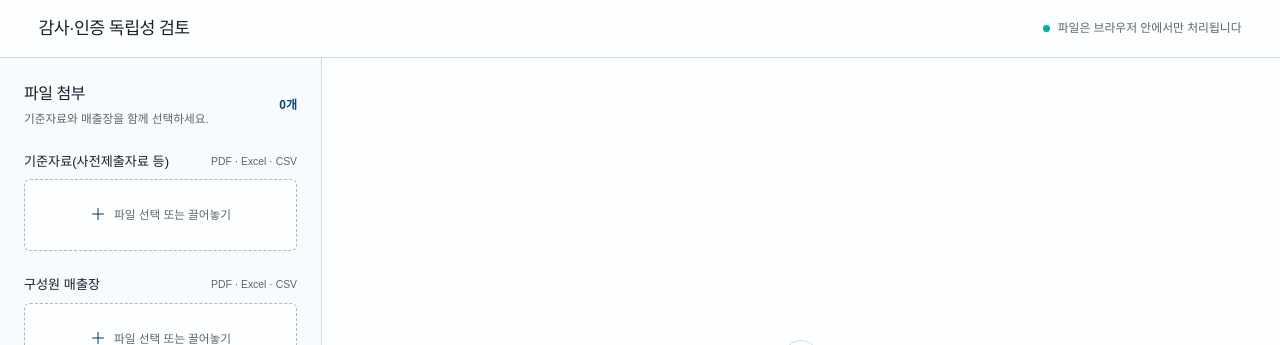
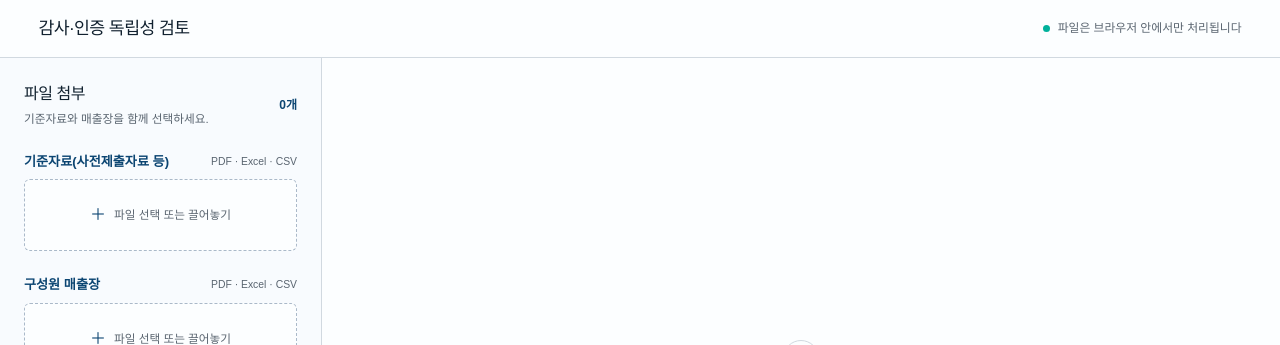
Before and after one commit to tojidi-debug/issue, a Next.js app: page / in a window 1280 px wide. Shown: the top 345 px of the page. Built offline with nearby package versions, Linux system fonts and the light colour scheme.

Commit message:
style: emphasize upload section labels

```diff
--- a/app/globals.css
+++ b/app/globals.css
@@ -177,7 +177,9 @@ main {
 
 .file-group-heading h2 {
   margin: 0;
+  color: var(--navy);
   font-size: 0.82rem;
+  font-weight: 900;
 }
 
 .file-group-heading span {
```
